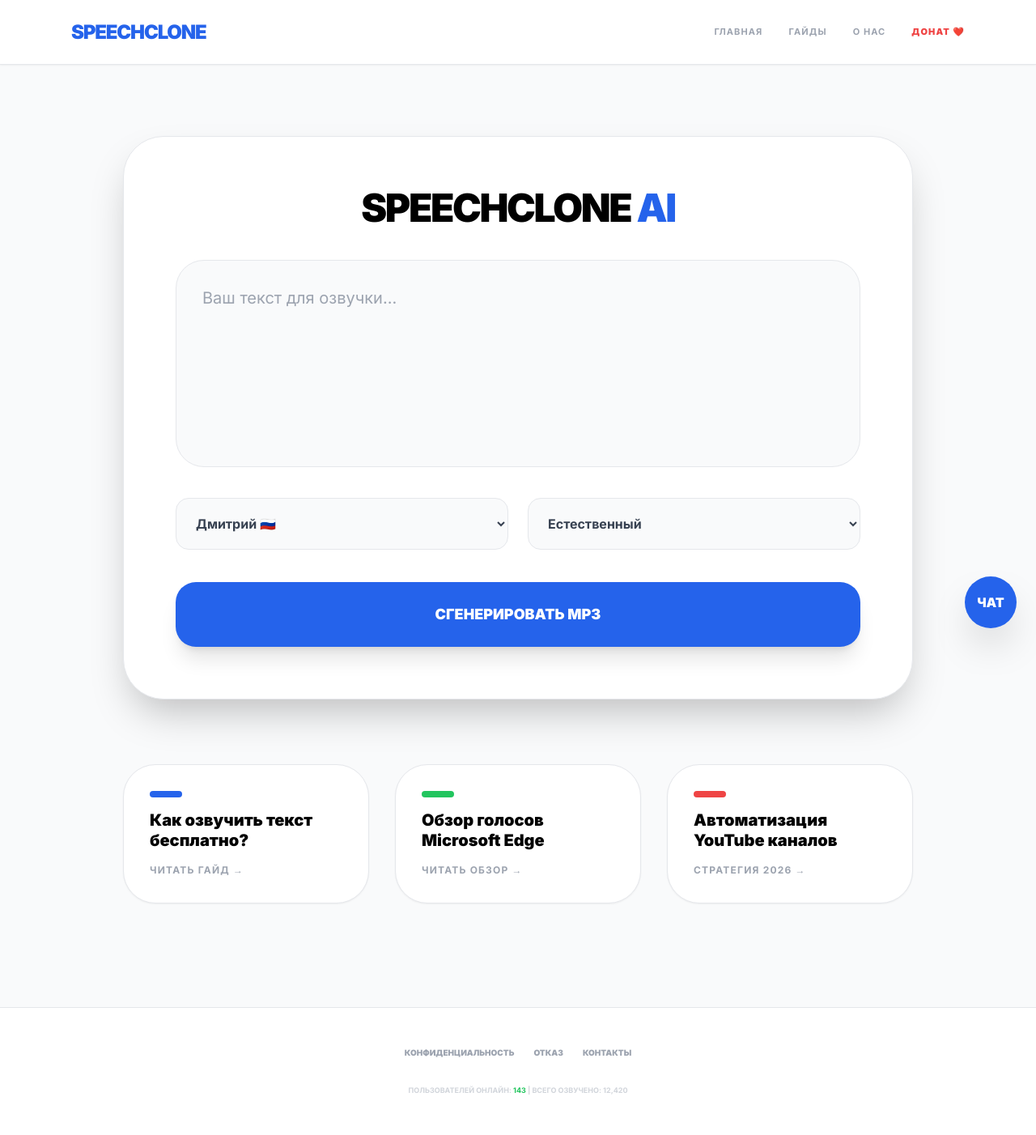
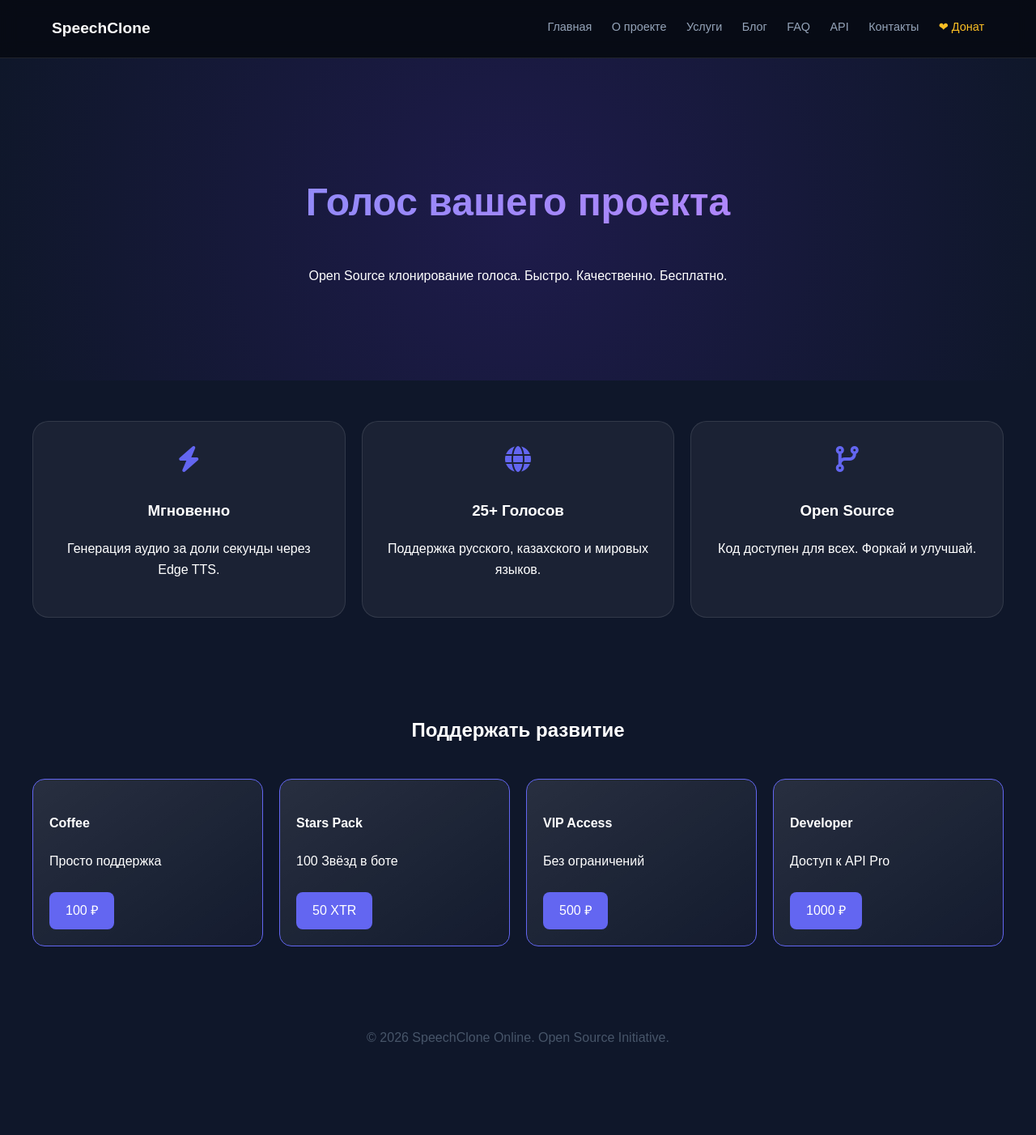
Before and after one commit to olvereal-cpu/speech-clone, a FastAPI app: page / in a window 1280 px wide. Shown: the whole page at 81% size. After the commit the page ends 1290 px from the top, so only its background shows below. Run offline with FastAPI, Linux system fonts and the light colour scheme; parts of the project's set-up code (start-up, migrations or seed data) failed here and were passed over; some libraries are stand-ins or nearby versions.

Commit message:
Update index.html

```diff
--- a/templates/index.html
+++ b/templates/index.html
@@ -1,80 +1,99 @@
-{% extends "base.html" %}
-{% block content %}
-<main class="max-w-5xl mx-auto px-6 py-12">
-    <div class="mb-10 text-center"><ins class="adsbygoogle" style="display:block" data-ad-client="ca-pub-2792779022553212" data-ad-slot="54321" data-ad-format="horizontal"></ins></div>
+<!DOCTYPE html>
+<html lang="ru">
+<head>
+    <meta charset="UTF-8">
+    <title>SpeechClone | Open Source AI</title>
+    <link rel="stylesheet" href="https://cdnjs.cloudflare.com/ajax/libs/font-awesome/6.0.0/css/all.min.css">
+    <style>
+        :root { --p: #6366f1; --bg: #0f172a; --g: rgba(255,255,255,0.05); }
+        body { margin: 0; font-family: sans-serif; background: var(--bg); color: white; line-height: 1.6; }
 
-    <section class="bg-white rounded-[50px] shadow-2xl p-8 md:p-16 border mb-20">
-        <h1 class="text-5xl font-black text-center mb-10 uppercase tracking-tighter">SpeechClone <span class="text-blue-600">AI</span></h1>
-        <textarea id="text" maxlength="2000" class="w-full h-64 p-8 bg-gray-50 border rounded-[35px] outline-none text-xl resize-none font-medium focus:ring-4 focus:ring-blue-50 transition-all" placeholder="Ваш текст для озвучки..."></textarea>
+        /* Навигация (8 пунктов) */
+        nav { display: flex; justify-content: space-between; padding: 20px 5%; background: rgba(0,0,0,0.5); backdrop-filter: blur(10px); sticky; top: 0; border-bottom: 1px solid rgba(255,255,255,0.1); }
+        .menu a { color: #94a3b8; text-decoration: none; margin-left: 20px; font-size: 0.9rem; transition: 0.3s; }
+        .menu a:hover { color: white; }
 
-        <div class="grid grid-cols-1 md:grid-cols-2 gap-6 mt-8">
-            <select id="voiceSelect" class="p-5 bg-gray-50 border rounded-2xl font-bold text-gray-700">
-                <optgroup label="Русские">
-                    <option value="ru-RU-DmitryNeural">Дмитрий 🇷🇺</option>
-                    <option value="ru-RU-SvetlanaNeural">Светлана 🇷🇺</option>
-                    <option value="ru-RU-YuryNeural">Юрий 🇷🇺</option>
-                </optgroup>
-                <optgroup label="Иностранные (Premium)">
-                    <option value="en-US-AvaNeural">Ava 🇺🇸</option>
-                    <option value="en-US-GuyNeural">Guy 🇺🇸</option>
-                    <option value="en-GB-SoniaNeural">Sonia 🇬🇧</option>
-                    <option value="de-DE-KatjaNeural">Katja 🇩🇪</option>
-                    <option value="fr-FR-DeniseNeural">Denise 🇫🇷</option>
-                    <option value="zh-CN-YunxiNeural">Yunxi 🇨🇳</option>
-                    <option value="ja-JP-NanamiNeural">Nanami 🇯🇵</option>
-                    <option value="kk-KZ-DauletNeural">Даулет 🇰🇿</option>
-                </optgroup>
-            </select>
-            <select id="modeSelect" class="p-5 bg-gray-50 border rounded-2xl font-bold text-gray-700">
-                <option value="natural">Естественный</option>
-                <option value="slow">Медленно</option>
-                <option value="fast">Быстро</option>
-            </select>
-        </div>
+        .hero { text-align: center; padding: 100px 20px; background: radial-gradient(circle at center, #1e1b4b 0%, #0f172a 100%); }
+        .hero h1 { font-size: 3rem; background: linear-gradient(to right, #818cf8, #c084fc); -webkit-background-clip: text; -webkit-text-fill-color: transparent; }
 
-        <button onclick="generateAudio()" id="genBtn" class="w-full mt-10 h-20 bg-blue-600 text-white rounded-[25px] font-black uppercase text-lg shadow-xl hover:bg-black transition-all">Сгенерировать MP3</button>
+        /* Сетка контента */
+        .container { max-width: 1200px; margin: 0 auto; padding: 50px 20px; display: grid; grid-template-columns: repeat(auto-fit, minmax(250px, 1fr)); gap: 20px; }
+        .card { background: var(--g); padding: 30px; border-radius: 20px; border: 1px solid rgba(255,255,255,0.1); transition: 0.3s; text-align: center; }
+        .card:hover { border-color: var(--p); transform: translateY(-5px); }
+        .card i { font-size: 2rem; color: var(--p); margin-bottom: 15px; }
 
-        <div id="resultSection" class="mt-12 hidden p-10 bg-blue-50 rounded-[40px] border border-blue-100 animate-fade-in text-center">
-            <audio id="audioPlayer" controls class="w-full mb-8"></audio>
-            <button id="downloadBtn" class="px-20 py-6 bg-green-500 text-white font-black rounded-[25px] hover:bg-black transition-all">СКАЧАТЬ ФАЙЛ</button>
-        </div>
-    </section>
+        /* Донат (4 пункта) */
+        .donate-grid { display: grid; grid-template-columns: repeat(auto-fit, minmax(200px, 1fr)); gap: 15px; margin-top: 40px; }
+        .price-card { background: linear-gradient(145deg, rgba(255,255,255,0.1), rgba(255,255,255,0.02)); padding: 20px; border-radius: 15px; border: 1px solid var(--p); }
+        .btn { background: var(--p); color: white; padding: 10px 20px; border-radius: 8px; text-decoration: none; display: inline-block; margin-top: 10px; }
+    </style>
+</head>
+<body>
 
-    <div class="grid grid-cols-1 md:grid-cols-3 gap-8">
-        <a href="/blog/kak-озвучить-текст" class="bg-white p-8 rounded-[40px] border shadow-sm hover:shadow-xl transition-all">
-            <div class="h-2 w-10 bg-blue-600 mb-4 rounded-full"></div>
-            <h3 class="font-black text-xl mb-4 leading-tight">Как озвучить текст бесплатно?</h3>
-            <p class="text-gray-400 text-xs font-bold uppercase tracking-widest">Читать гайд →</p>
-        </a>
-        <a href="/blog/ai-voices-review" class="bg-white p-8 rounded-[40px] border shadow-sm hover:shadow-xl transition-all">
-            <div class="h-2 w-10 bg-green-500 mb-4 rounded-full"></div>
-            <h3 class="font-black text-xl mb-4 leading-tight">Обзор голосов Microsoft Edge</h3>
-            <p class="text-gray-400 text-xs font-bold uppercase tracking-widest">Читать обзор →</p>
-        </a>
-        <a href="/blog/automation-youtube" class="bg-white p-8 rounded-[40px] border shadow-sm hover:shadow-xl transition-all">
-            <div class="h-2 w-10 bg-red-500 mb-4 rounded-full"></div>
-            <h3 class="font-black text-xl mb-4 leading-tight">Автоматизация YouTube каналов</h3>
-            <p class="text-gray-400 text-xs font-bold uppercase tracking-widest">Стратегия 2026 →</p>
-        </a>
+<nav>
+    <div style="font-weight: bold; font-size: 1.2rem;">SpeechClone</div>
+    <div class="menu">
+        <a href="/">Главная</a>
+        <a href="/about">О проекте</a>
+        <a href="/services">Услуги</a>
+        <a href="/blog/main">Блог</a>
+        <a href="/faq">FAQ</a>
+        <a href="/api-docs">API</a>
+        <a href="/contacts">Контакты</a>
+        <a href="/donate" style="color: #fbbf24;">❤ Донат</a>
     </div>
-</main>
+</nav>
 
-<script>
-async function generateAudio() {
-    const btn = document.getElementById('genBtn');
-    const text = document.getElementById('text').value;
-    const voice = document.getElementById('voiceSelect').value;
-    const mode = document.getElementById('modeSelect').value;
-    if(!text.trim()) return alert("Введите текст");
-    btn.disabled = true; btn.innerText = "ГЕНЕРАЦИЯ...";
-    const res = await fetch('/api/generate', {method:'POST', headers:{'Content-Type':'application/json'}, body:JSON.stringify({text, voice, mode})});
-    const data = await res.json();
-    if(data.audio_url) {
-        document.getElementById('audioPlayer').src = data.audio_url;
-        document.getElementById('resultSection').classList.remove('hidden');
-        document.getElementById('downloadBtn').onclick = () => { window.location.href = `/download-page?file=${data.audio_url.split('/').pop()}`; };
-    }
-    btn.disabled = false; btn.innerText = "Сгенерировать MP3";
-}
-</script>
-{% endblock %}
+<section class="hero">
+    <h1>Голос вашего проекта</h1>
+    <p>Open Source клонирование голоса. Быстро. Качественно. Бесплатно.</p>
+</section>
+
+<div class="container">
+    <div class="card">
+        <i class="fas fa-bolt"></i>
+        <h3>Мгновенно</h3>
+        <p>Генерация аудио за доли секунды через Edge TTS.</p>
+    </div>
+    <div class="card">
+        <i class="fas fa-globe"></i>
+        <h3>25+ Голосов</h3>
+        <p>Поддержка русского, казахского и мировых языков.</p>
+    </div>
+    <div class="card">
+        <i class="fas fa-code-branch"></i>
+        <h3>Open Source</h3>
+        <p>Код доступен для всех. Форкай и улучшай.</p>
+    </div>
+</div>
+
+<div class="container" id="donations">
+    <h2 style="grid-column: 1/-1; text-align: center;">Поддержать развитие</h2>
+    <div class="price-card">
+        <h4>Coffee</h4>
+        <p>Просто поддержка</p>
+        <a href="/donate" class="btn">100 ₽</a>
+    </div>
+    <div class="price-card">
+        <h4>Stars Pack</h4>
+        <p>100 Звёзд в боте</p>
+        <a href="/donate" class="btn">50 XTR</a>
+    </div>
+    <div class="price-card">
+        <h4>VIP Access</h4>
+        <p>Без ограничений</p>
+        <a href="/donate" class="btn">500 ₽</a>
+    </div>
+    <div class="price-card">
+        <h4>Developer</h4>
+        <p>Доступ к API Pro</p>
+        <a href="/donate" class="btn">1000 ₽</a>
+    </div>
+</div>
+
+<footer style="text-align: center; padding: 50px; color: #475569;">
+    &copy; 2026 SpeechClone Online. Open Source Initiative.
+</footer>
+
+</body>
+</html>
```
